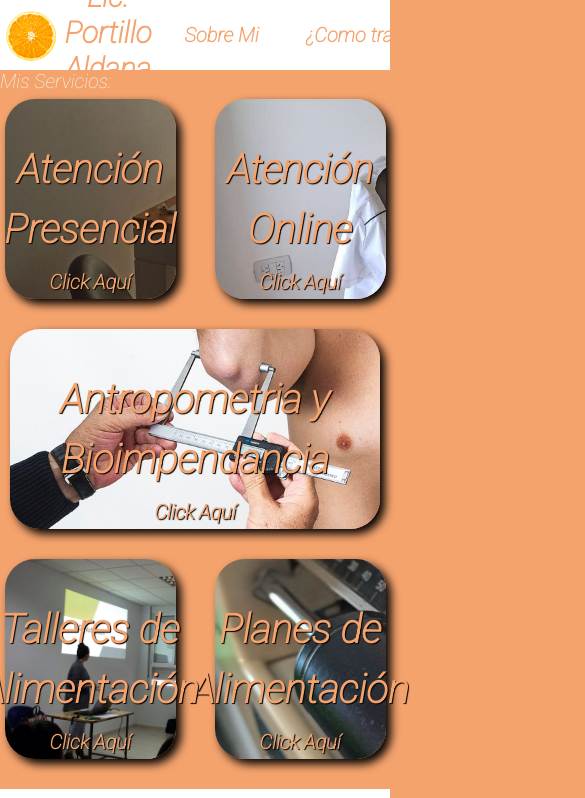
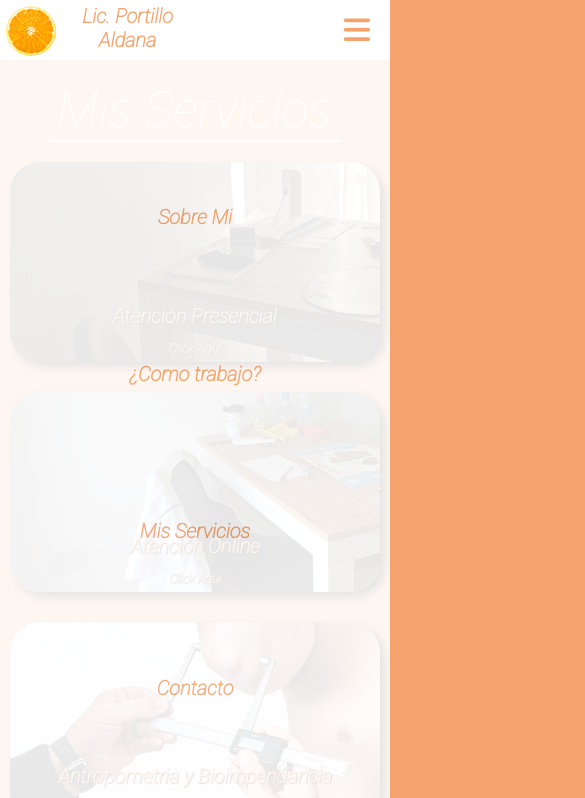
Before and after one commit to LucasVila02/Nutricion-Portillo, a plain HTML site: page pages/servicios.html in a window 390 px wide. Shown: the top 798 px of the page, 585 px wide, since content can reach past the window. Drawn offline with nearby package versions, Linux system fonts and the light colour scheme; a web font is replaced by a local one.

Commit message:
Se hizo responsive al nav

```diff
--- a/css/main.css
+++ b/css/main.css
@@ -66,6 +66,15 @@ nav a img{
     font-weight: 700;
     text-decoration: none;
     color: rgb(245, 163, 109) ;
+}
+.nav-toggle{
+    color: rgb(245, 163, 109);
+    background: none;
+    border: none;
+    font-size: 3rem;
+    padding: 0 2rem;
+
+    display: none;
 }
 
 .nav-list .btn:hover{
@@ -254,7 +263,7 @@ footer a:hover{
 
 /* SOBRE MI PAGE */
 
-.sobremi h1{
+.titulos-pages h1{
     margin: 2rem auto;
     color: white;
     width: 75%;
@@ -298,13 +307,13 @@ h3{
 
 .servicios{
     display: grid;
-    grid-template-columns: repeat(4,1fr);
+    grid-template-columns: repeat(6,1fr);
     grid-template-rows: repeat(3, 1fr);
     gap: 3rem;
     grid-template-areas:
-    "presencial presencial online online"
-    "antropometria antropometria antropometria antropometria"
-    "taller taller planes planes";
+    "presencial presencial presencial online online online"
+    "antropometria antropometria antropometria antropometria antropometria antropometria"
+    "taller taller taller planes planes planes";
     text-align: center;
 
     text-decoration: none;
@@ -486,3 +495,109 @@ h3{
     -ms-transform: scale(1.02, 1.02);
     -o-transform: scale(1.02, 1.02);
 }
+
+
+@media (max-width: 768px){
+    .nav-menu{
+        height: 6rem;
+    }
+
+    nav a img{
+        height: 6rem;
+    }
+
+    .nav-list {
+        flex-direction: column;
+        align-items: center;
+        background-color: white;
+        position: fixed;
+        left: 0;
+        top: 6rem;
+        opacity: 0.9;
+        width: 100%;
+        padding: 2rem 0;
+        height: calc(100% - 6rem);
+        overflow-y: auto;
+        left: 100%;
+        transition: left 0.3s;
+        -webkit-transition: left 0.3s;
+        -moz-transition: left 0.3s;
+        -ms-transition: left 0.3s;
+        -o-transition: left 0.3s;
+}
+
+    .nav-list .btn{
+        text-decoration: none;
+        color:  rgb(245, 163, 109);
+        font-weight: bolder;
+        font-size: 2rem;
+        width: max-content;
+    }
+    .nav-menu h2{
+        font-size: 2rem;
+
+    }
+    .nav-toggle{
+        display: block;
+
+    }
+    .nav-menu_visible{
+        left: 0;
+
+    }
+    .servicios{
+        display: grid;
+        grid-template-columns: repeat(2,1fr);
+        grid-template-rows: repeat(3, 1fr);
+        gap: 3rem;
+        grid-template-areas:
+        "presencial  online"
+        "antropometria antropometria "
+        "taller  planes";
+        text-align: center;
+
+        text-decoration: none;
+    }
+    .servicios a {
+        text-decoration: none;
+        font-size: 3rem;
+        color: rgb(245, 163, 109);
+        text-shadow: 1px 1px 1px black;
+        font-weight: 700;
+    }
+
+    .servicios h4{
+        font-size: 1.5rem;
+        font-weight: 700;
+    }
+}
+
+@media (max-width: 576px){
+    .servicios{
+        display: grid;
+        grid-template-columns: repeat(1,1fr);
+        grid-template-rows: repeat(5, 1fr);
+        gap: 3rem;
+        grid-template-areas:
+        "presencial"
+        "online"
+        "antropometria "
+        "taller"
+        "planes";
+        text-align: center;
+
+        text-decoration: none;
+    }
+    .servicios a {
+        text-decoration: none;
+        font-size: 2rem;
+        color: rgb(245, 163, 109);
+        text-shadow: 1px 1px 1px black;
+        font-weight: 700;
+    }
+
+    .servicios h4{
+        font-size: 1.3rem;
+        font-weight: 700;
+    }
+}
--- a/pages/servicios.html
+++ b/pages/servicios.html
@@ -16,13 +16,16 @@
     <link href="https://fonts.googleapis.com/css2?family=Roboto:ital,wght@1,100&family=Tiro+Gurmukhi&display=swap" rel="stylesheet">
 </head>
 <body>
-    <header class="header">
-        <nav class="nav-menu">
+    <header class="sticky-top">
+        <nav class="nav-menu ">
             <a href="../index.html" class="nav-logo btn">
                 <img src="../images/naranja-logo.png" alt="Logo Naranja">
                 <h2>Lic. Portillo Aldana</h2>
             </a>
-            <ul class="nav-list">
+            <button class="nav-toggle">
+              <i class="fa-solid fa-bars"></i>
+            </button>
+            <ul class="nav-list nav-menu_visible">
                 <li><a href="./sobremi.html" class="nav-item btn">Sobre Mi</a>
                 </li>
                 <li><a href="./comotrabajo.html" class="nav-item btn">¿Como trabajo?</a>
@@ -34,8 +37,8 @@
             </ul>
         </nav>
     </header>
-    <main>
-        <h1>Mis Servicios:</h1>
+    <main class="titulos-pages">
+        <h1>Mis Servicios</h1>
         <section class="servicios">
             <div class="antropometria card-servicios">
                 <a href="#">
@@ -96,6 +99,9 @@
         <!--LINK WHATSAPP-->
         <div class="whats-app"></div>
     </footer>
+    <script src="../scripts/index.js"></script>
+    <!--FONTAWESOME-->
+    <script src="https://kit.fontawesome.com/613d8665ac.js" crossorigin="anonymous"></script>
      <!-- SCRIPT BOOTSTRAP -->
      <script src="https://cdn.jsdelivr.net/npm/bootstrap@5.2.1/dist/js/bootstrap.bundle.min.js" integrity="sha384-u1OknCvxWvY5kfmNBILK2hRnQC3Pr17a+RTT6rIHI7NnikvbZlHgTPOOmMi466C8" crossorigin="anonymous"></script>
 </body>
--- /dev/null
+++ b/scripts/index.js
@@ -0,0 +1,6 @@
+const navToggle = document.querySelector(".nav-toggle")
+const navList = document.querySelector(".nav-list")
+
+navToggle.addEventListener("click", () =>{
+    navList.classList.toggle("nav-menu_visible")
+})
```
Also changed, not shown: index.html (+7 -1 lines), pages/comotrabajo.html (+9 -3 lines), pages/contacto.html (+9 -3 lines), pages/sobremi.html (+10 -4 lines).
